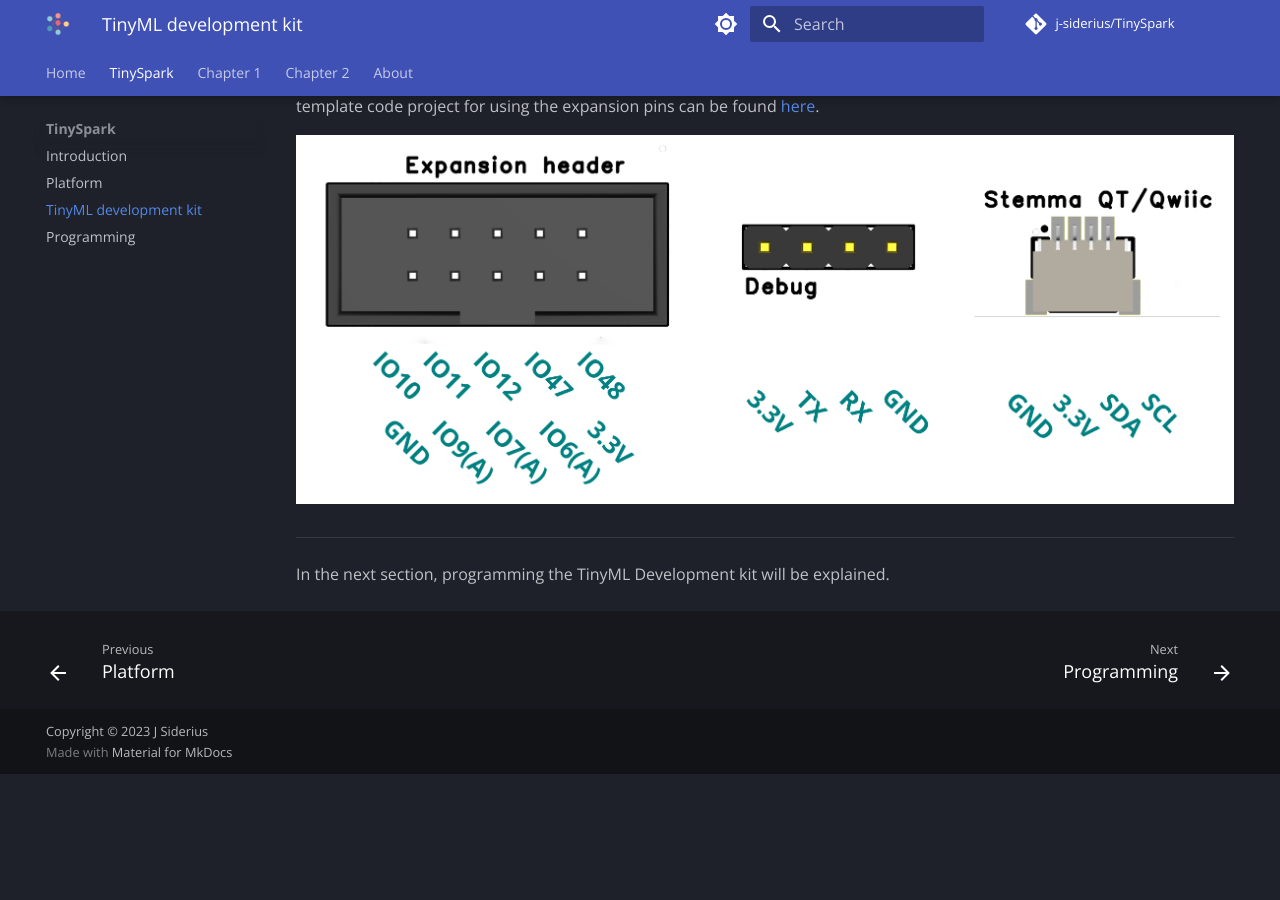
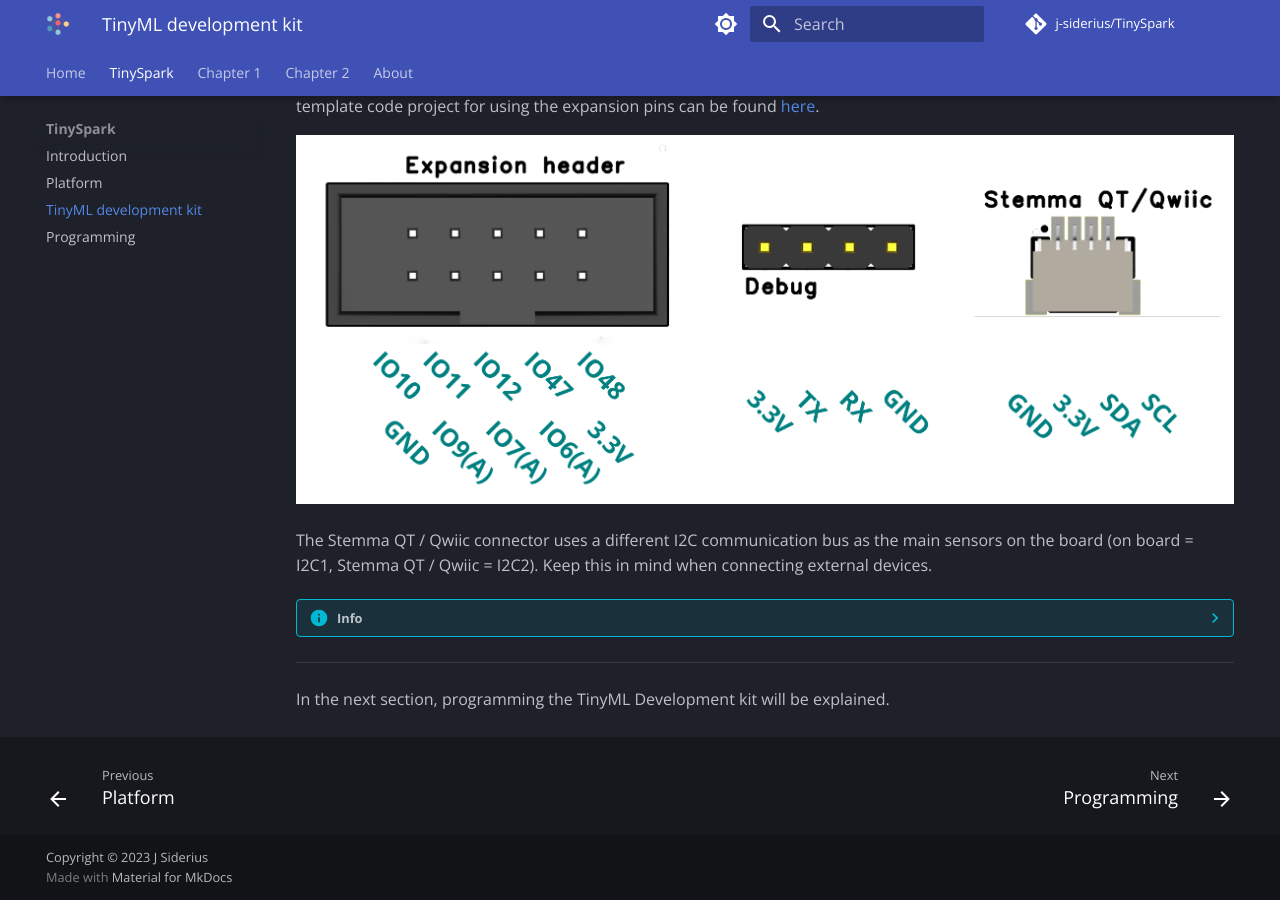
Before and after one commit to j-siderius/TinySpark, an MkDocs documentation site: the page built from docs/kit/devkit.md, in a window 1280 px wide and 900 px high, scrolled down 2269 px. Built offline with MkDocs 1.6.1 and Material for MkDocs 9.7.7, drawn with Linux system fonts in a browser that asks for light colours; comment, search, counter and statistics services are not loaded; before the commit the page ends 3043 px from its top, so only the background shows below that.

````diff
--- a/docs/kit/devkit.md
+++ b/docs/kit/devkit.md
@@ -31,6 +31,25 @@ There are multiple output pins on the TinyML development board. The specific pin
 
 ![TinyML devkit pinouts](../assets/images/header_pins.png)
 
+The Stemma QT / Qwiic connector uses a different I2C communication bus as the main sensors on the board (on board = I2C1, Stemma QT / Qwiic = I2C2). Keep this in mind when connecting external devices.
+
+??? info
+
+    To connect external sensors to the Stemma QT / Qwiic connector, a new (secondary) I2C bus needs to be initialised. This I2C2-bus is connected to the following pins: `SDA2=GPIO17 SCL2=GPIO16`.
+
+    To start the secondary I2C bus, use the template project below.
+
+    ```python title="secondary_i2c.py"
+    # import needed libraries
+    import busio
+    from board import *
+
+    # define the secondary i2c object with the new pins
+    i2c2 = busio.I2C(GPIO16, GPIO17)
+
+    # use the i2c2 object below
+    ```
+
 ---
 
 In the next section, programming the TinyML Development kit will be explained.
--- a/mkdocs.yml
+++ b/mkdocs.yml
@@ -65,7 +65,8 @@ plugins:
       cover_subtitle: Tiny board, big predictions
       output_path: assets/pdf/main.pdf
       # cover_logo: assets/images/
-      render-js: true  # !! Possibly needed to export formulas, check documentation at https://pypi.org/project/mkdocs-with-pdf/
+      # render-js: true
+      # headless_chrome_path: headless-chromium
 
 extra_css:
 #    - css/extra.css
@@ -73,7 +74,7 @@ extra_css:
 markdown_extensions:
 #    - toc:
 #        permalink:
-#    - attr_list
+  - attr_list
 #    - def_list
 #    - tables
 #    - callouts
````
Also changed, not shown: docs/kit/introduction.md (+1 -1 lines), docs/kit/programming.md (+34 -8 lines), docs/assets/images/circuitpy_drive.png (added), docs/assets/images/code_with_mu.png (added).
